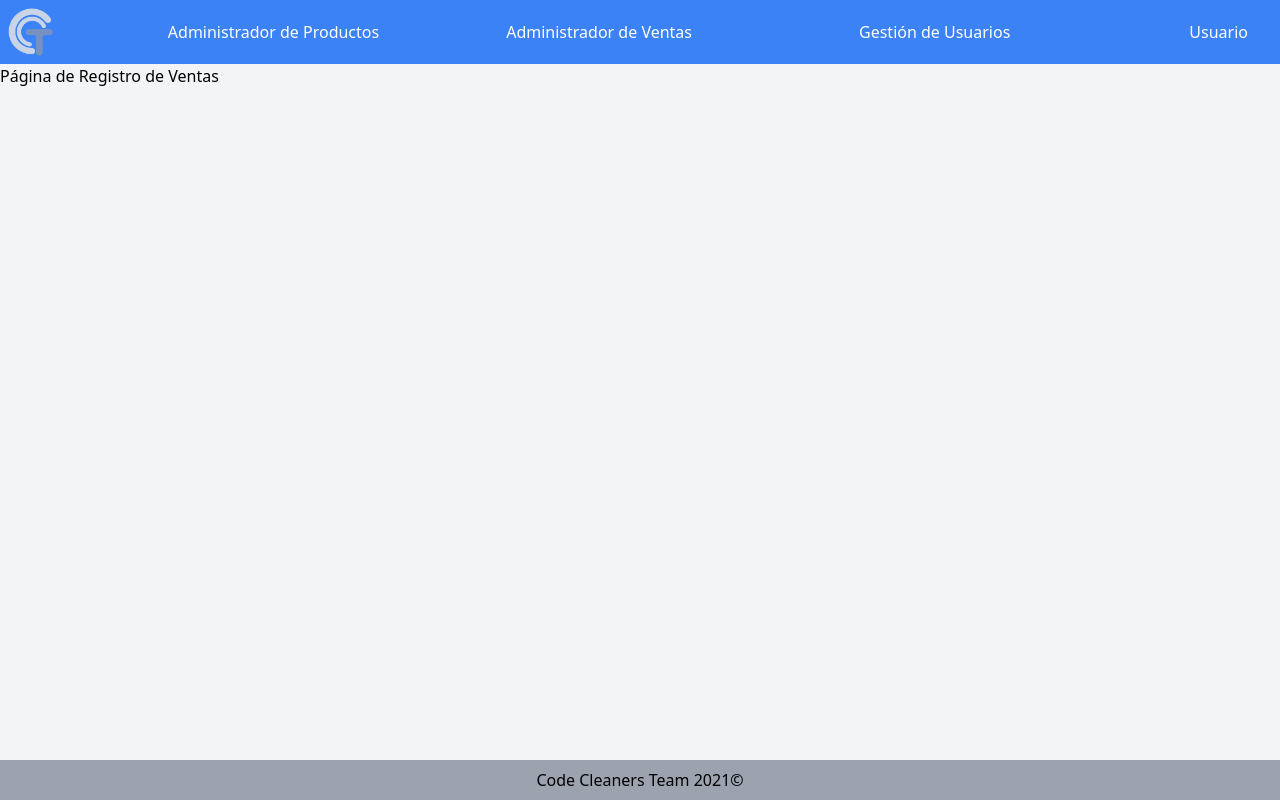
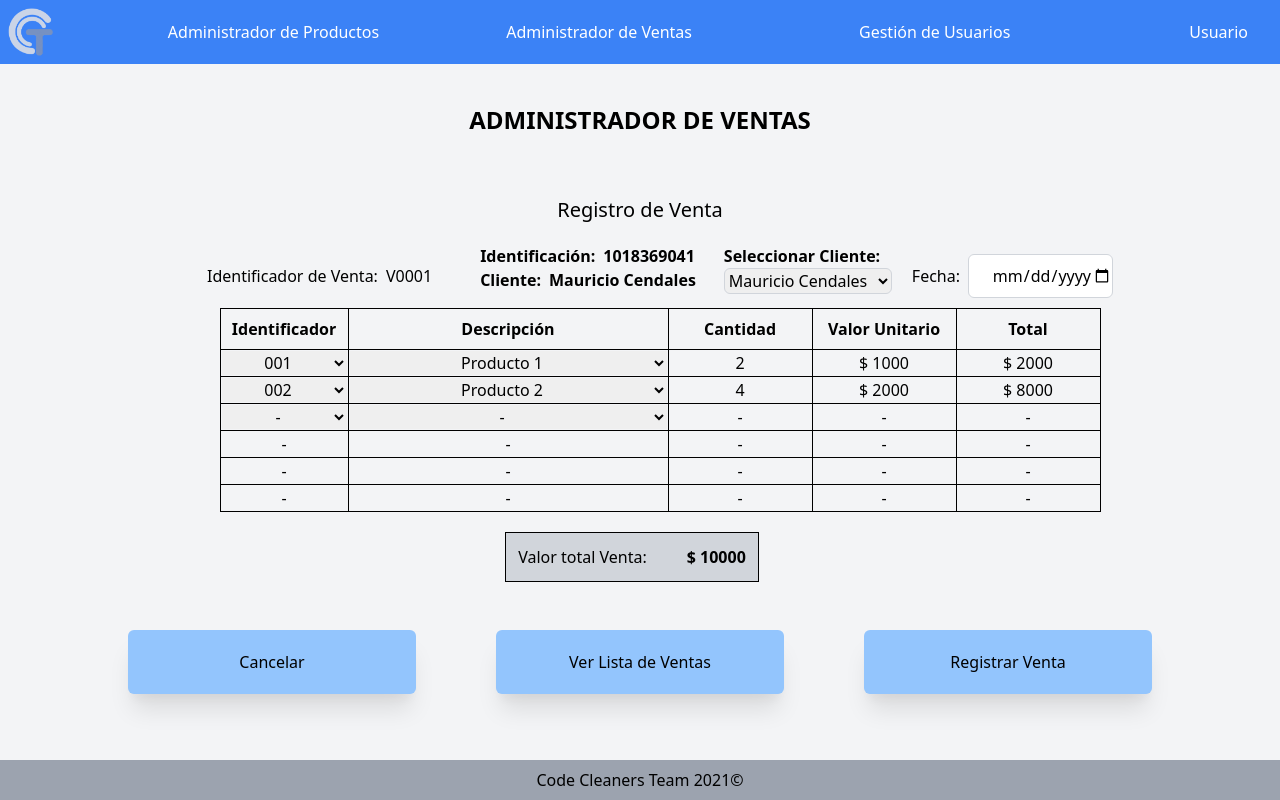
Before and after one commit to codecleanersteam/ProyectoCiclo3, a React (Create React App) app: page /sale/add in a window 1280 px wide. Built offline with nearby package versions, Linux system fonts and the light colour scheme.

Commit message:
Registro ventas terminado

```diff
--- a/src/pages/sales/Add.jsx
+++ b/src/pages/sales/Add.jsx
@@ -1,7 +1,178 @@
 import React from "react";
+import { Link } from "react-router-dom";
 
 const AddSale = () => {
-  return <div>Página de Registro de Ventas</div>;
+  return (
+    <div className="flex flex-col w-full h-full">
+      <div className="flex justify-center m-10 text-2xl  font-bold">
+        ADMINISTRADOR DE VENTAS
+      </div>
+      <div className="w-full flex flex-col  place-items-center">
+        <div className="flex m-5 text-xl">Registro de Venta</div>
+        <div className="flex">
+          <div className="flex px-10 py-5">
+            Identificador de Venta:
+            <div className="px-2">V0001</div>
+          </div>
+          <div className="flex flex-col">
+            <div className="flex font-semibold">
+              Identificación:
+              <div className="px-2 font-semibold">1018369041</div>
+            </div>
+            <div className="flex font-semibold">
+              Cliente:
+              <div className="px-2 font-semibold">Mauricio Cendales</div>
+            </div>
+          </div>
+          <div className="px-5 font-semibold">
+            Seleccionar Cliente:
+            <form>
+              <select className="border border-gray-300 rounded-md">
+                <option>Daniela Rodriguez</option>
+                <option>William Santamaria</option>
+                <option selected>Mauricio Cendales</option>
+              </select>
+            </form>
+          </div>
+          <div className="flex items-center">
+            Fecha:
+            <input
+              className="ml-2 py-2 border border-gray-300 rounded-md text-right"
+              type="date"
+            />
+          </div>
+        </div>
+        <div className="flex pl-10">
+          <table>
+            <thead>
+              <th className="px-1 py-2 w-32">Identificador</th>
+              <th className="px-1 py-2 w-80">Descripción</th>
+              <th className="px-1 py-2 w-36">Cantidad</th>
+              <th className="px-1 py-2 w-36">Valor Unitario</th>
+              <th className="px-1 py-2 w-36">Total</th>
+            </thead>
+            <tbody className="overflow-y-scroll">
+              <tr>
+                <td>
+                  <select className="flex w-full">
+                    <option className="text-center">-</option>
+                    <option selected className="text-center">
+                      001
+                    </option>
+                    <option className="text-center">002</option>
+                  </select>
+                </td>
+                <td>
+                  <select className="flex w-full">
+                    <option className="text-center">-</option>
+                    <option selected className="text-center">
+                      Producto 1
+                    </option>
+                    <option className="text-center">Producto 2</option>
+                  </select>
+                </td>
+                <td className="text-center">2</td>
+                <td className="text-center">$ 1000</td>
+                <td className="text-center">$ 2000</td>
+              </tr>
+              <tr>
+                <td>
+                  <select className="flex w-full">
+                    <option className="text-center">-</option>
+                    <option className="text-center">001</option>
+                    <option selected className="text-center">
+                      002
+                    </option>
+                  </select>
+                </td>
+                <td>
+                  <select className="flex w-full">
+                    <option className="text-center">-</option>
+                    <option className="text-center">Producto 1</option>
+                    <option selected className="text-center">
+                      Producto 2
+                    </option>
+                  </select>
+                </td>
+                <td className="text-center">4</td>
+                <td className="text-center">$ 2000</td>
+                <td className="text-center">$ 8000</td>
+              </tr>
+              <tr>
+                <td>
+                  <select className="flex w-full">
+                    <option className="text-center">-</option>
+                    <option className="text-center">001</option>
+                    <option className="text-center">002</option>
+                  </select>
+                </td>
+                <td>
+                  <select className="flex w-full">
+                    <option className="text-center">-</option>
+                    <option className="text-center">Producto 1</option>
+                    <option className="text-center">Producto 2</option>
+                  </select>
+                </td>
+                <td className="text-center">-</td>
+                <td className="text-center">-</td>
+                <td className="text-center">-</td>
+              </tr>
+              <tr>
+                <td className="text-center">-</td>
+                <td className="text-center">-</td>
+                <td className="text-center">-</td>
+                <td className="text-center">-</td>
+                <td className="text-center">-</td>
+              </tr>
+              <tr>
+                <td className="text-center">-</td>
+                <td className="text-center">-</td>
+                <td className="text-center">-</td>
+                <td className="text-center">-</td>
+                <td className="text-center">-</td>
+              </tr>
+              <tr>
+                <td className="text-center">-</td>
+                <td className="text-center">-</td>
+                <td className="text-center">-</td>
+                <td className="text-center">-</td>
+                <td className="text-center">-</td>
+              </tr>
+            </tbody>
+          </table>
+        </div>
+        <div className="flex pt-5 pr-4 justify-end">
+          <div className="flex p-3 bg-gray-300 border border-black">
+            Valor total Venta:
+            <div className="pl-10 font-bold">$ 10000</div>
+          </div>
+        </div>
+      </div>
+      <div className="flex justify-center">
+        <div>
+          <Link to="/sale">
+          <button className="my-5 py-5 sm:w-40 md:w-72 bg-blue-300 sm:mx-2 md:mx-5 lg:mx-7 xl:mx-10 2xl:mx-14 hover:bg-blue-500 hover:text-white rounded-md shadow-xl sm:my-2 md:my-5 lg:my-7 xl:my-12 2xl:my-14">
+            Cancelar
+          </button>
+          </Link>
+        </div>
+        <div>
+          <Link to="/sale/list">
+          <button className="my-5 py-5 sm:w-40 md:w-72 bg-blue-300 sm:mx-2 md:mx-5 lg:mx-7 xl:mx-10 2xl:mx-14 hover:bg-blue-500 hover:text-white rounded-md shadow-xl sm:my-2 md:my-5 lg:my-7 xl:my-12 2xl:my-14">
+            Ver Lista de Ventas
+          </button>
+          </Link>
+        </div>
+        <div>
+          <Link to="/sale/add">
+          <button className="my-5 py-5 sm:w-40 md:w-72 bg-blue-300 sm:mx-2 md:mx-5 lg:mx-7 xl:mx-10 2xl:mx-14 hover:bg-blue-500 hover:text-white rounded-md shadow-xl sm:my-2 md:my-5 lg:my-7 xl:my-12 2xl:my-14">
+              Registrar Venta
+          </button>
+          </Link>
+        </div>
+      </div>
+    </div>
+  );
 };
 
 export default AddSale;
--- a/src/styles/styles.css
+++ b/src/styles/styles.css
@@ -2,3 +2,7 @@
 @tailwind base;
 @tailwind components;
 @tailwind utilities;
+
+table, th, td {
+    border: 1px solid black;
+}
```
